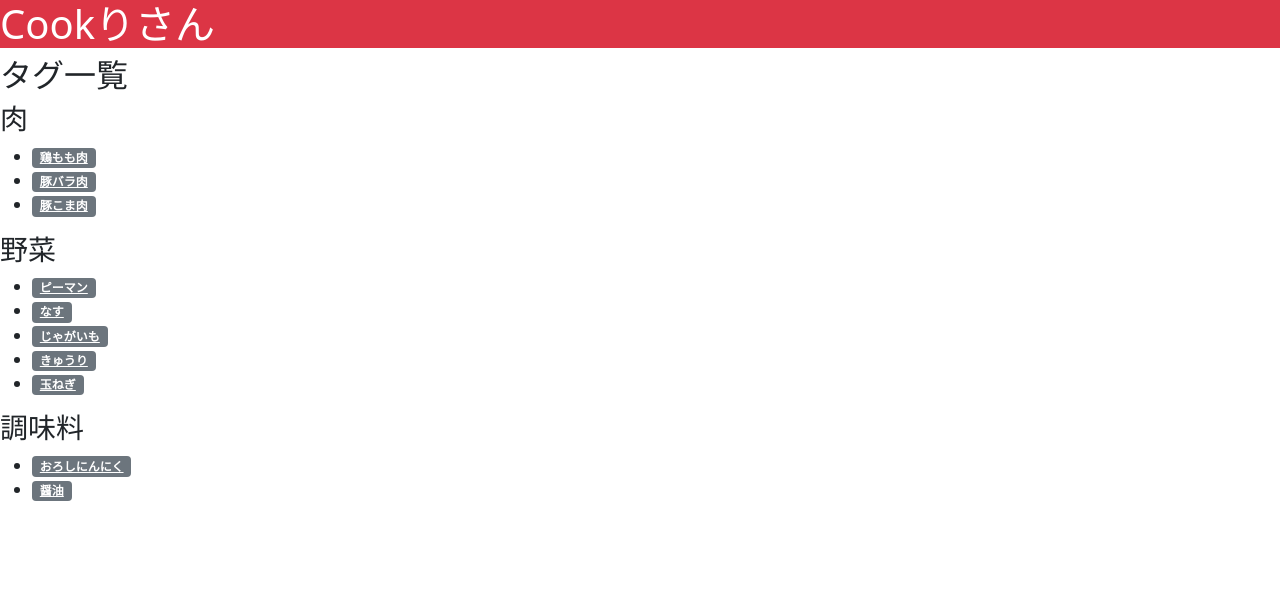
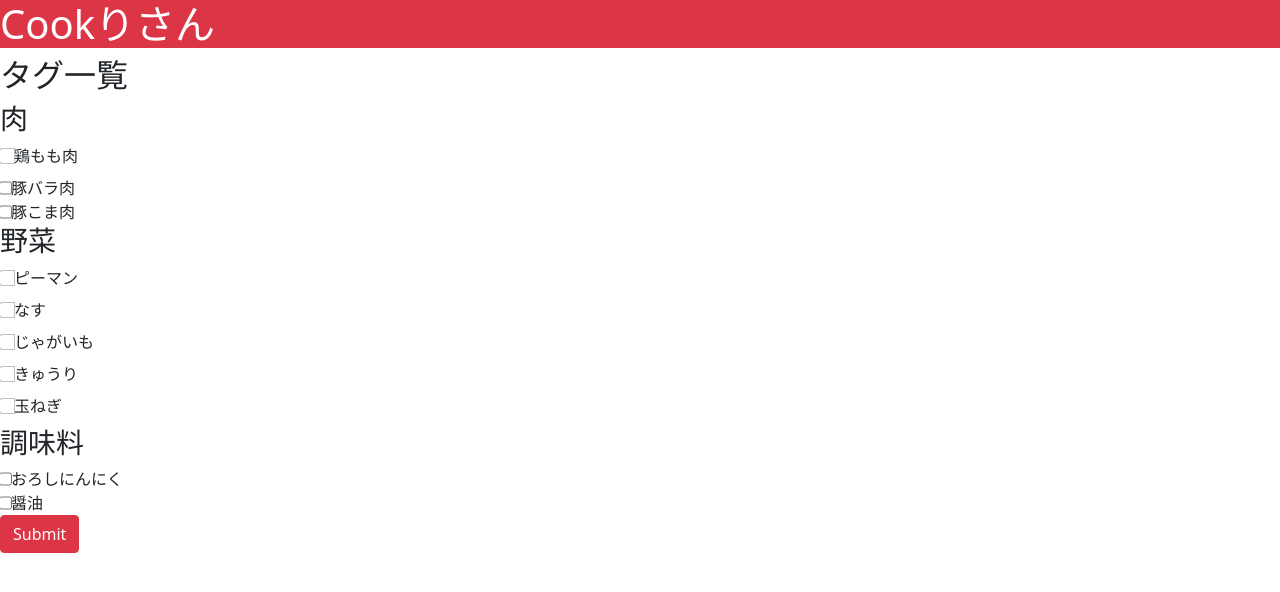
Before and after one commit to enpitut2022/cookri-san, a FastAPI app: page / in a window 1280 px wide. Shown: the top 592 px of the page. Run offline with FastAPI, Linux system fonts and the light colour scheme.

Commit message:
多重検索に対応

```diff
--- a/main.py
+++ b/main.py
@@ -19,11 +19,9 @@ async def result(request:Request, ing:Set[str] = Query(default=None)):
     json_open = open('fixture/recipe.json', mode = 'r', encoding = 'UTF-8')
     json_load = json.load(json_open)
     recipe = []
-    urls = []
+    #urls = []
     for i in json_load:
-        for item in ing:
-            if item in i["tags"] and not(i["url"] in urls):
-                recipe.append(i)
-                urls.append(i["url"])
+        if set(i["tags"]) & ing == ing:
+            recipe.append(i)
 
     return templates.TemplateResponse("result.html", {"request":request, "ing":ing, "recipe":recipe})
--- a/templates/main.html
+++ b/templates/main.html
@@ -8,24 +8,60 @@
     <body>
         <h1 class="bg-danger text-white">Cookりさん</h1>
         <h2>タグ一覧</h2>
-        <h3>肉</h3>
-        <ul>
-            <li><a class="badge bg-secondary me-1" href="/result?ing=鶏もも肉">鶏もも肉</a></li>
-            <li><a class="badge bg-secondary me-1" href="/result?ing=豚バラ肉">豚バラ肉</a></li>
-            <li><a class="badge bg-secondary me-1" href="/result?ing=豚こま肉">豚こま肉</a></li>
-        </ul>
-        <h3>野菜</h3>
-        <ul>
-            <li><a class="badge bg-secondary me-1" href="/result?ing=ピーマン">ピーマン</a></li>
-            <li><a class="badge bg-secondary me-1" href="/result?ing=なす">なす</a></li>
-            <li><a class="badge bg-secondary me-1" href="/result?ing=じゃがいも">じゃがいも</a></li>
-            <li><a class="badge bg-secondary me-1" href="/result?ing=きゅうり">きゅうり</a></li>
-            <li><a class="badge bg-secondary me-1" href="/result?ing=玉ねぎ">玉ねぎ</a></li>
-        </ul>
-        <h3>調味料</h3>
-        <ul>
-            <li><a class="badge bg-secondary me-1" href="/result?ing=おろしにんにく">おろしにんにく</a></li>
-            <li><a class="badge bg-secondary me-1" href="/result?ing=醤油">醤油</a></li>
-        </ul>
+        <form action="/result" method="GET">
+            <div class="input-group">
+                <h3>肉</h3>
+                <div class="input-group">
+                    <input type="checkbox"name="ing" class="form-check-input" value="鶏もも肉" />
+                    <label for="鶏もも肉" class="form-label">鶏もも肉</label>
+                </div>
+                <div class="input-group">
+                    <input type="checkbox"name="ing" value="豚バラ肉" />
+                    <label for="豚バラ肉">豚バラ肉</label>
+                </div>
+                <div class="input-group">
+                    <input type="checkbox"name="ing" value="豚こま肉" />
+                    <label for="豚こま肉">豚こま肉</label>
+                </div>
+            </div>
+
+        <div class="input-group">
+            <h3>野菜</h3>
+            <div class="input-group">
+                <input type="checkbox"name="ing" class="form-check-input" value="ピーマン" />
+                <label for="ピーマン" class="form-label">ピーマン</label>
+            </div>
+            <div class="input-group">
+                <input type="checkbox"name="ing" class="form-check-input" value="なす" />
+                <label for="なす" class="form-label">なす</label>
+            </div>
+            <div class="input-group">
+                <input type="checkbox"name="ing" class="form-check-input" value="じゃがいも" />
+                <label for="じゃがいも" class="form-label">じゃがいも</label>
+            </div>
+            <div class="input-group">
+                <input type="checkbox"name="ing" class="form-check-input" value="きゅうり" />
+                <label for="きゅうり" class="form-label">きゅうり</label>
+            </div>
+            <div class="input-group">
+                <input type="checkbox"name="ing" class="form-check-input" value="玉ねぎ" />
+                <label for="玉ねぎ" class="form-label">玉ねぎ</label>
+            </div>
+        </div>
+
+        <div class="input-group">
+            <h3>調味料</h3>
+            <div class="input-group">
+                <input type="checkbox" name="ing" lavel="おろしにんにく">
+                <label for="おろしにんにく">おろしにんにく</label>
+            </div>
+            <div class="input-group">
+                <input type="checkbox" name="ing" lavel="醤油">
+                <label for="醤油">醤油</label>
+            </div>
+        </div>
+
+        <button type="submit" class="btn btn-danger">Submit</button>
+    </form>
     </body>
 </html>
```
